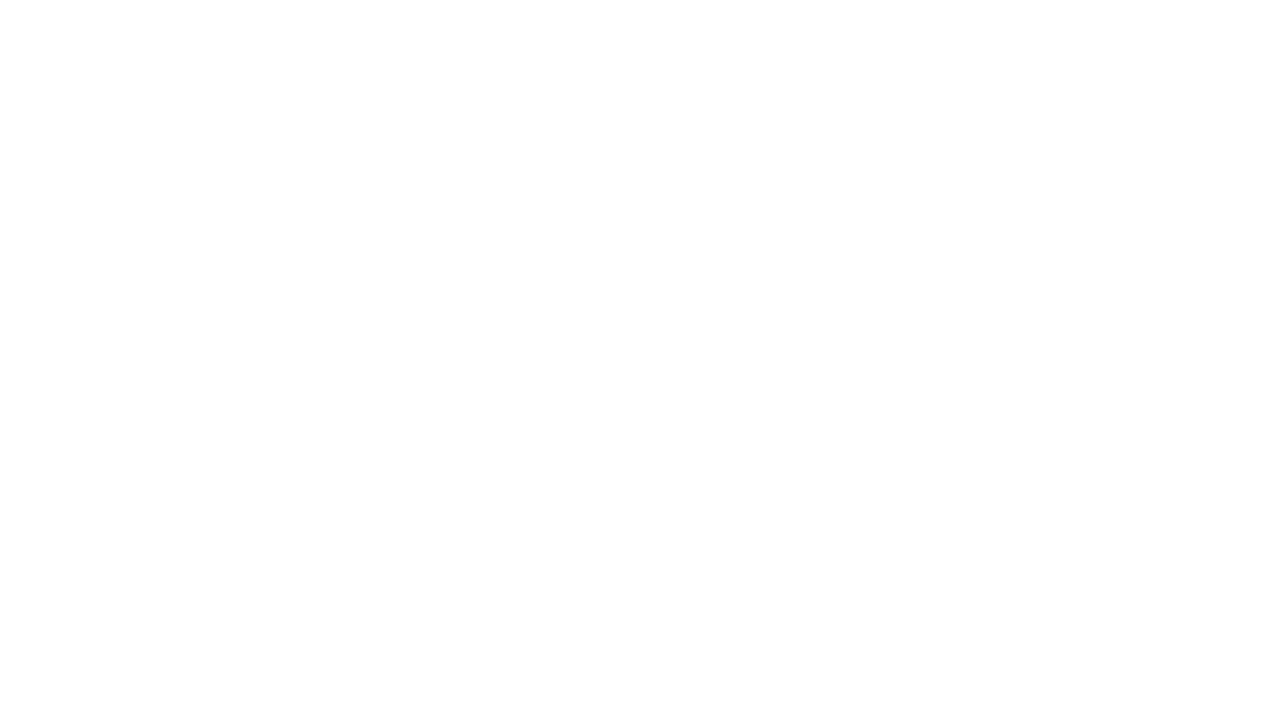
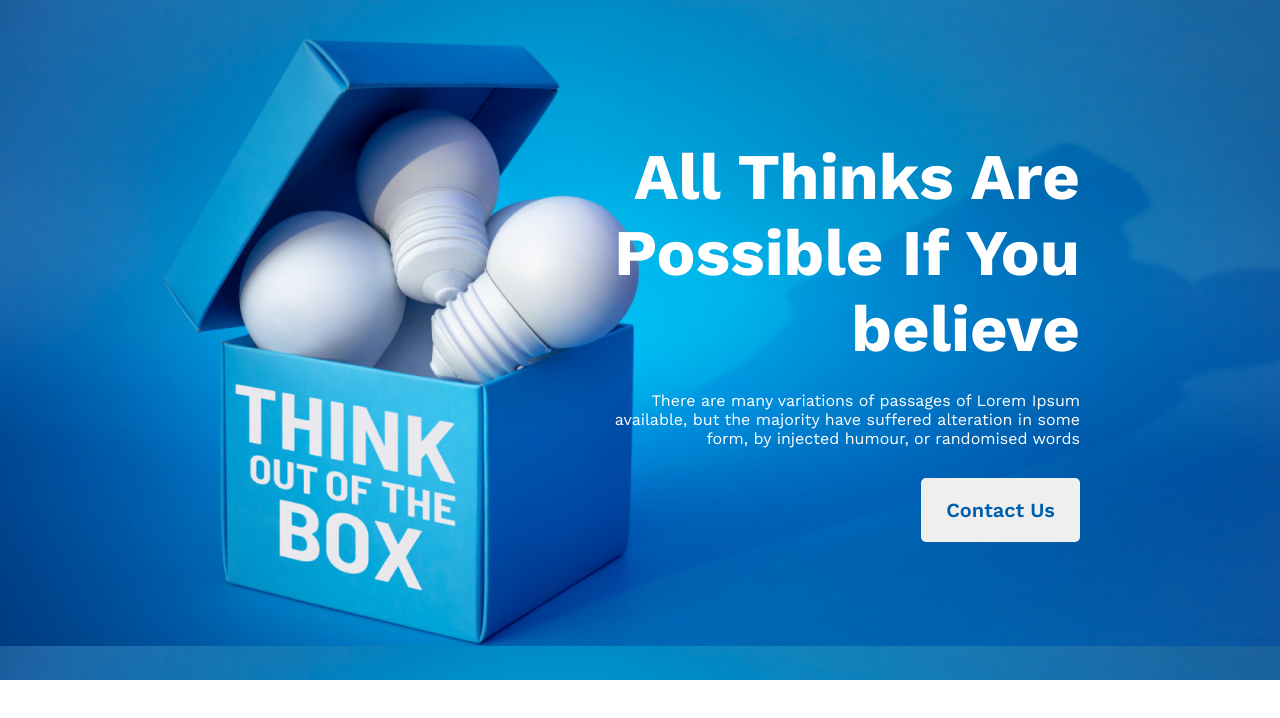
Before and after one commit to mdmahfuzrp/new-year-portfolio, a plain HTML site: page index.html in a window 1280 px wide. Drawn offline with nearby package versions, Linux system fonts and the light colour scheme.

Commit message:
Header Complete

```diff
--- a/index.html
+++ b/index.html
@@ -1,12 +1,36 @@
 <!DOCTYPE html>
 <html lang="en">
+
 <head>
     <meta charset="UTF-8">
     <meta http-equiv="X-UA-Compatible" content="IE=edge">
     <meta name="viewport" content="width=device-width, initial-scale=1.0">
     <title>New Year Portfolio</title>
+    <link rel="stylesheet" href="styles/style.css">
+    <link href="https://fonts.googleapis.com/css2?family=Work+Sans:wght@300;400;500;600;700;800&display=swap"
+        rel="stylesheet">
+    <script src="https://kit.fontawesome.com/647e5f1bce.js" crossorigin="anonymous"></script>
 </head>
+
 <body>
+    <!-- Header Section -->
+    <header class="header">
+        <div class="header-content">
+            <h1 class="header-title">All Thinks Are Possible If You believe</h1>
+            <p class="header-description">There are many variations of passages of Lorem Ipsum available, but the
+                majority have suffered alteration in some form, by injected humour, or randomised words</p>
+            <button class="primary-button">Contact Us</button>
+        </div>
+    </header>
 
+    <!-- Main Section -->
+    <main class="main-section">
+    </main>
+
+    <!-- Footer Section -->
+    <footer>
+
+    </footer>
 </body>
+
 </html>
--- a/styles/style.css
+++ b/styles/style.css
@@ -0,0 +1,46 @@
+* {
+    margin: 0;
+    padding: 0;
+    font-family: 'Work Sans', sans-serif;
+    box-sizing: border-box;
+}
+
+/* Header Styles */
+.header {
+    min-height: 680px;
+    display: flex;
+    align-items: center;
+    justify-content: right;
+    padding-right: 200px;
+    background-image: url(../images/banner/banner3.png);
+    background-size: contain;
+    margin-bottom: 130px;
+}
+
+.header-content {
+    text-align: right;
+    max-width: 500px;
+}
+
+.header-content .header-title {
+    font-weight: 700;
+    font-size: 65px;
+    color: #FFFFFF;
+    margin-bottom: 24px;
+}
+
+.header-content .header-description {
+    font-weight: 400;
+    font-size: 16px;
+    color: #FFFFFF;
+    margin-bottom: 30px;
+}
+
+.primary-button {
+    font-weight: 600;
+    font-size: 20px;
+    color: #005FAC;
+    padding: 20px 25px;
+    border: none;
+    border-radius: 5px;
+}
```
Also changed, not shown: images/banner/banner1.png (added), images/banner/banner2.png (added), images/banner/banner3.png (added), images/gradient1.png (added), images/gradient2.png (added), images/gradient3.png (added), images/icons/ecom.png (added), images/icons/fb.png (added), images/icons/js.png (added), images/icons/smoke.png (added), images/icons/twitter.png (added), images/icons/web.png (added), images/icons/youtube.png (added), images/person.png (added), 1 more files.
